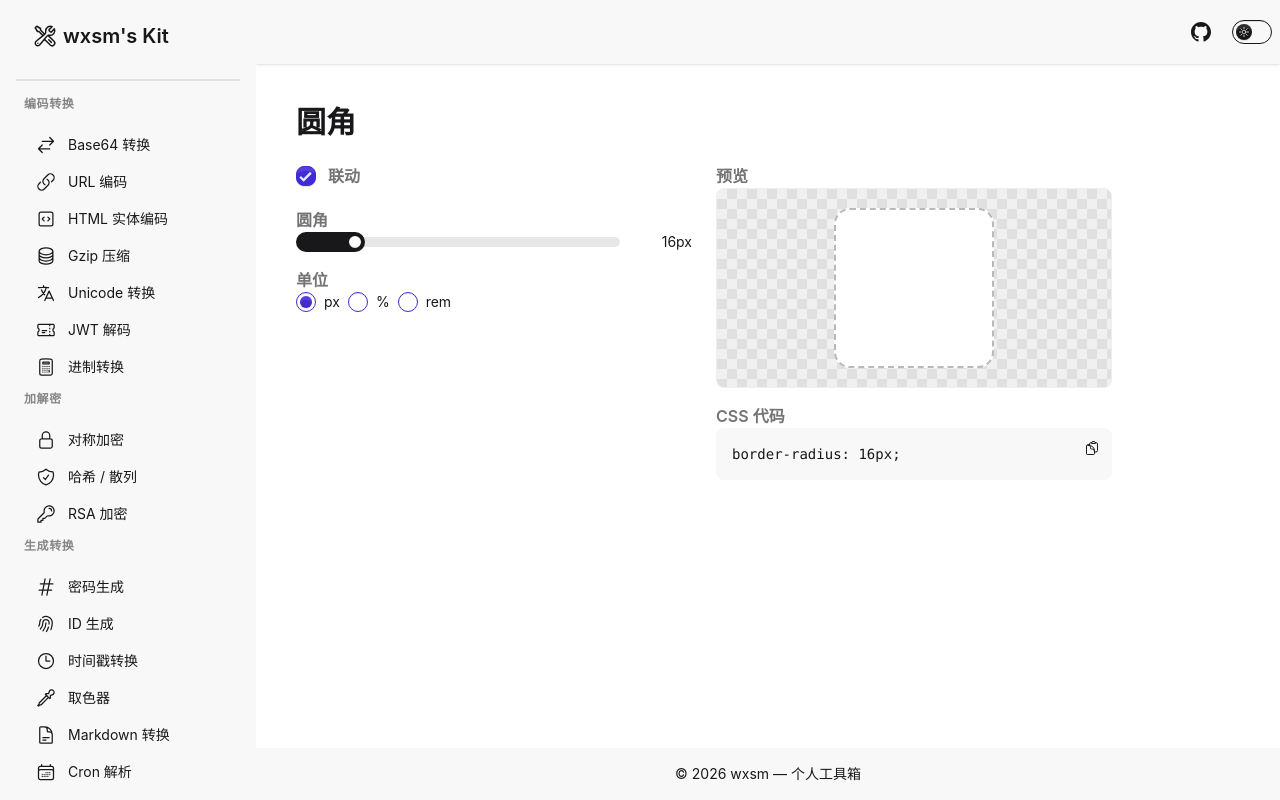
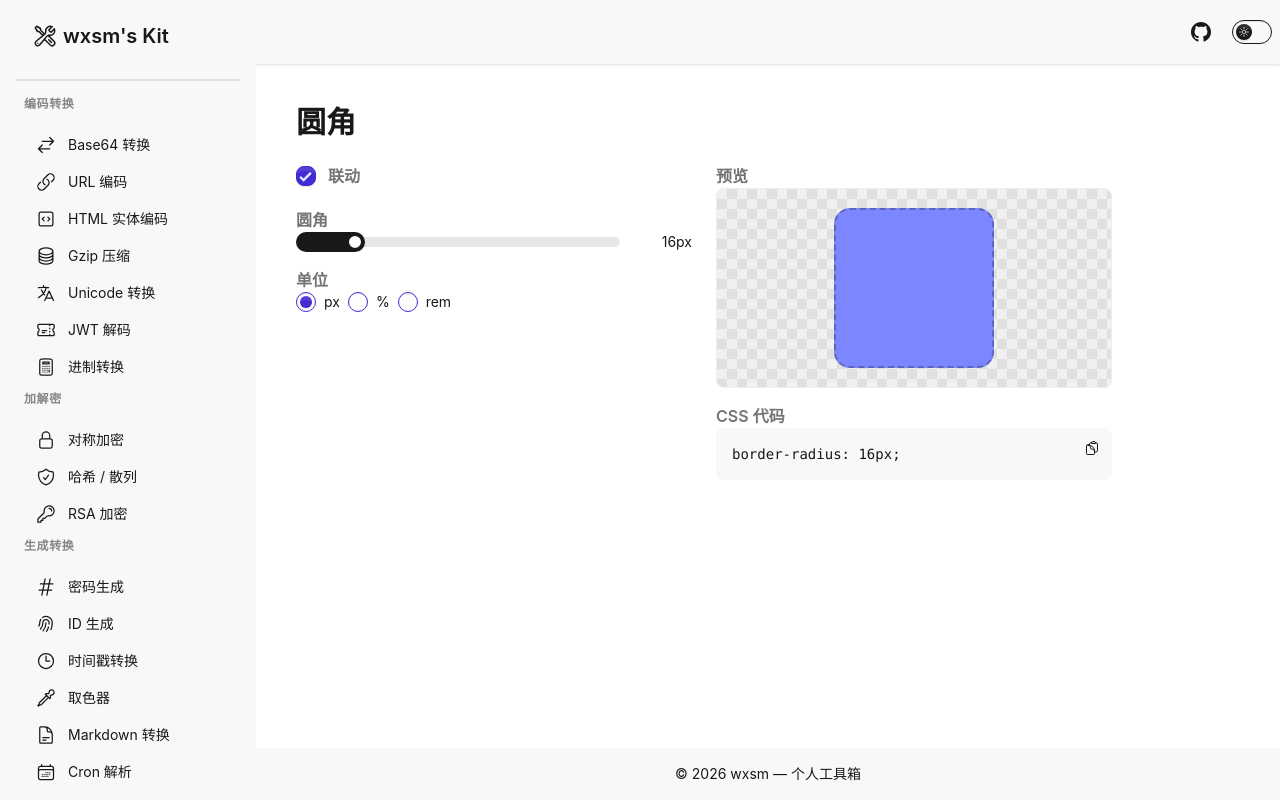
Before and after one commit to wxsms/tools, a Vue app: page /border-radius in a window 1280 px wide. Built offline with nearby package versions, Linux system fonts and the light colour scheme.

Commit message:
Use indigo fill for border radius preview for better visibility
Co-Authored-By: zhipu/glm-5 <zai-org@claude-code-best.win>

```diff
--- a/src/views/BorderRadius.vue
+++ b/src/views/BorderRadius.vue
@@ -89,7 +89,7 @@
             :style="{ backgroundImage: checkerboard }"
           >
             <div
-              class="w-40 h-40 bg-white border-2 border-dashed border-base-content/30"
+              class="w-40 h-40 bg-indigo-400 border-2 border-dashed border-base-content/30"
               :style="{ borderRadius: previewValue }"
             />
           </div>
```
